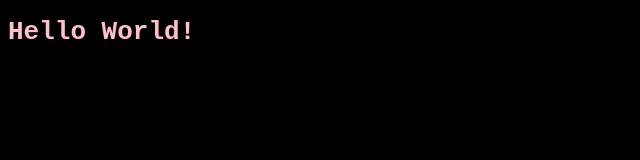
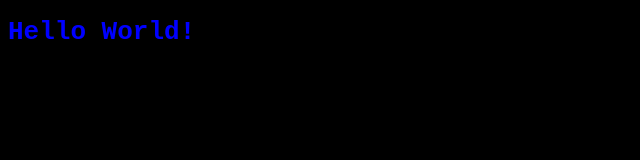
Before and after one commit to harshitabajpai1929/css, a plain HTML site: page index.html in a window 1280 px wide. Shown: the whole page, without its empty margins (0-640 px from the left). Drawn offline with Linux system fonts and the light colour scheme.

Commit message:
override styles commit

```diff
--- a/index.html
+++ b/index.html
@@ -14,7 +14,11 @@
   .pink-text {
     color: pink;
   }
+  .blue-text{
+      color: blue
+  }
 </style>
 <body>
-<h1 class="pink-text"> Hello World!</h1>
+<h1 class="pink-text blue-text"> Hello World!</h1>
 </body>
+</head>
```
